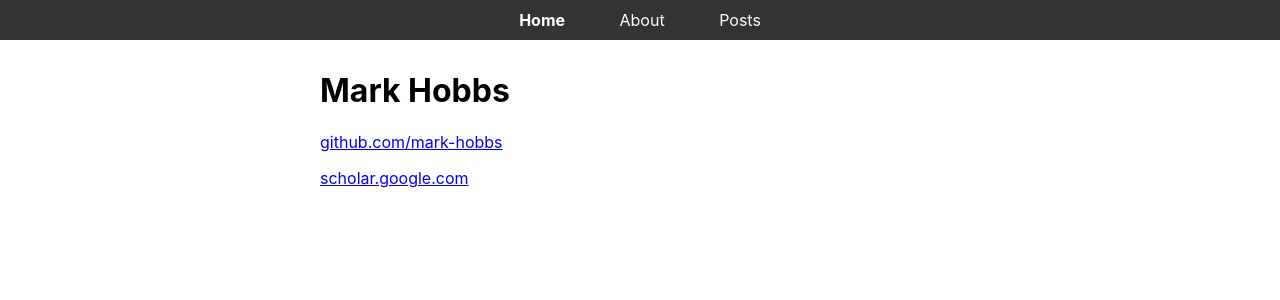
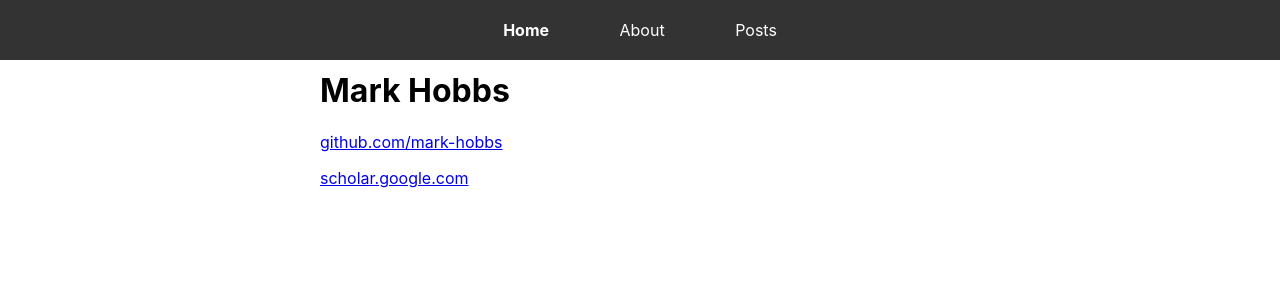
Before and after one commit to mark-hobbs/mark-hobbs.github.io, a Jekyll site: the page built from index.md, in a window 1280 px wide. Shown: the top 300 px of the page. Built offline with Jekyll 4.4.1, drawn with Linux system fonts in a browser that asks for light colours.

Commit message:
Make the navigation bar deeper

```diff
--- a/_sass/navigation.scss
+++ b/_sass/navigation.scss
@@ -1,24 +1,24 @@
 nav {
   background-color: #333;
-  padding: 10px 0;
+  padding: 20px 0;
   text-align: center;
-  position: fixed; /* Fix the navigation bar position */
-  width: 100%; /* Set the width to full viewport */
-  top: 0; /* Position at the top of the viewport */
-  z-index: 1000; /* Set a high z-index to ensure it appears above other content */
+  position: fixed;
+  width: 100%;
+  top: 0;
+  z-index: 1000;
 }
 
 nav a {
-  color: #fff; /* Text color for navigation items */
-  text-decoration: none; /* Remove underline from links */
-  padding: 10px 20px; /* Add padding to the navigation items */
-  margin: 0 5px; /* Add some space between navigation items */
+  color: #fff;
+  text-decoration: none;
+  padding: 15px 25px;
+  margin: 0 8px;
 }
 
 nav a:hover {
-  background-color: #555; /* Background color when hovering over navigation items */
+  background-color: #555;
 }
 
 nav .current {
-  font-weight: bold; /* Highlight the current page link with bold text */
+  font-weight: bold;
 }
```
